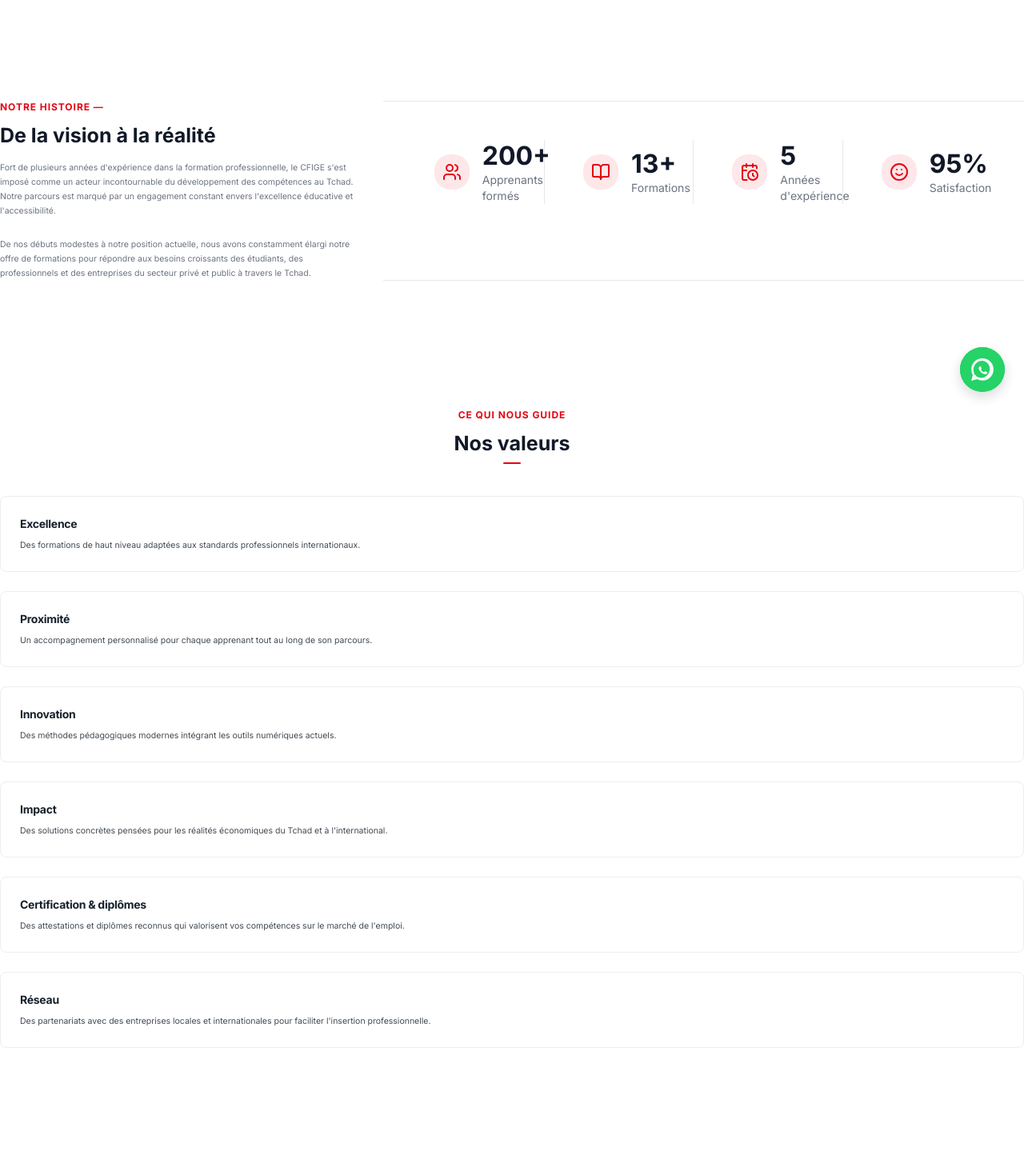
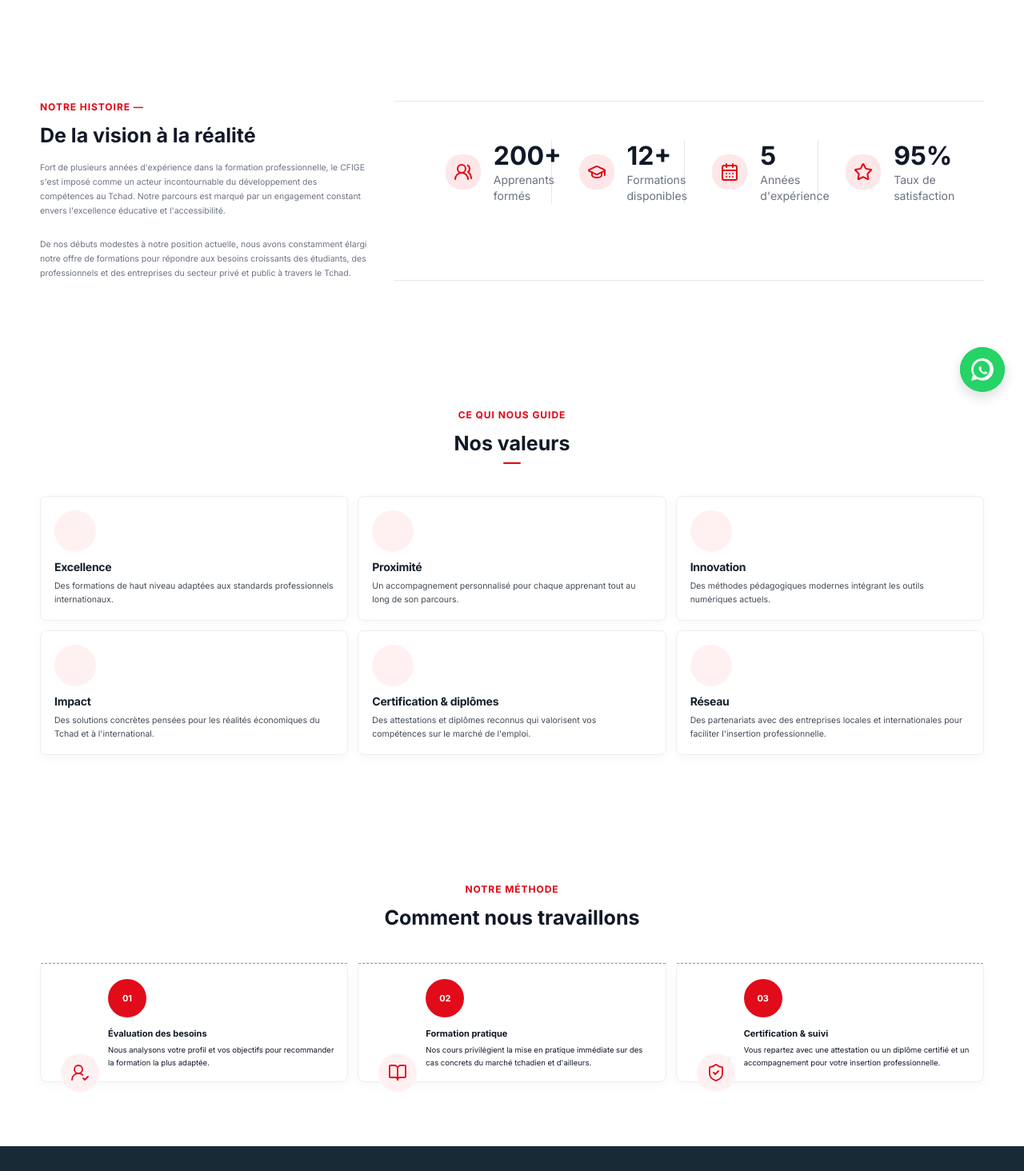
Before and after one commit to marcmahonte-art/cfige-tchad, a Next.js app: page /a-propos in a window 1280 px wide. Shown: the part 286-1750 px from the top of the page at 80% size. Built offline with nearby package versions, Linux system fonts and the light colour scheme.

Commit message:
fix: .container-site CSS, Stats conformes spec, method icons, team/footer links, values design

```diff
--- a/src/app/globals.css
+++ b/src/app/globals.css
@@ -75,6 +75,12 @@
 }
 
 @layer components {
+/* Container site (about pages) */
+.container-site {
+  width: min(calc(100% - 86px), 1180px);
+  margin-inline: auto;
+}
+
 /* Container: max 1240px, responsive side gutters */
 .cfige-container {
   width: calc(100% - 32px);
--- a/src/components/about/about-hero.tsx
+++ b/src/components/about/about-hero.tsx
@@ -28,7 +28,7 @@ export function AboutHero() {
           <div className="relative">
             <Image
               src="/images/apropos/apropos.png"
-              alt=""
+              alt="Portrait de l'équipe CFIGE au bureau"
               fill
               priority
               className="object-cover object-center"
--- a/src/components/about/method-section.tsx
+++ b/src/components/about/method-section.tsx
@@ -1,5 +1,12 @@
 import { methods } from "@/data/about";
+import { UserRoundCheck, BookOpen, ShieldCheck } from "lucide-react";
 import { Card } from "@/components/ui/card";
+
+const methodIcons: Record<string, React.ElementType> = {
+  "01": UserRoundCheck,
+  "02": BookOpen,
+  "03": ShieldCheck,
+};
 
 export function MethodSection() {
   return (
@@ -20,30 +27,38 @@ export function MethodSection() {
           </h2>
         </div>
 
-        <div className="mt-10 grid grid-cols-1 sm:grid-cols-2 lg:grid-cols-3 gap-4">
-          {methods.map((m) => (
+        <div className="mt-10 grid grid-cols-1 sm:grid-cols-2 lg:grid-cols-3 gap-3">
+          {methods.map((m) => {
+            const Icon = methodIcons[m.number];
+            return (
               <article
                 key={m.number}
                 className="group relative rounded-[9px] border border-[#ECEEF0] bg-white p-[20px_16px_15px_84px] shadow-[0_4px_14px_rgba(17,30,42,.03)] transition-colors hover:border-red-200 hover:shadow-[0_14px_32px_rgba(17,30,42,.09)]"
               >
                 <div
                   className="absolute inset-0 overflow-hidden"
-              >
-                <div
-                  className="float-left w-12 h-12 rounded-full bg-[#E10B1A] text-center text-white text-[11px] font-bold absolute top-[-13px] left-[25px]"
+                  style={{ borderTop: "1px dashed rgba(225,11,26,.55)" }}
+                />
+                <span
+                  className="relative z-10 flex h-12 w-12 items-center justify-center rounded-full bg-[#E10B1A] text-[11px] font-bold text-white"
+                  aria-hidden="true"
                 >
                   {m.number}
-                </div>
-              </div>
+                </span>
+                {Icon && (
+                  <span className="absolute bottom-[-13px] left-[25px] z-20 grid size-12 place-items-center rounded-full bg-[#FFF1F2] text-[#E10B1A]">
+                    <Icon className="size-6" strokeWidth={1.8} />
+                  </span>
+                )}
                 <div className="pt-3">
                   <h3 className="text-[11px] font-bold">{m.title}</h3>
-                <p className="mt-1 text-[9.5px] leading-[16px]">{m.description}</p>
+                  <p className="mt-1 text-[9.5px] leading-[16px]">
+                    {m.description}
+                  </p>
                 </div>
-              <hr
-                className="mt-4 border-t border-dashed border-red-200/50"
-              />
               </article>
-          ))}
+            );
+          })}
         </div>
       </div>
     </section>
--- a/src/components/about/team-section.tsx
+++ b/src/components/about/team-section.tsx
@@ -1,5 +1,6 @@
 import Image from "next/image";
 import { Mail, Linkedin } from "lucide-react";
+import { site } from "@/data/site";
 
 const team = [
   {
@@ -7,24 +8,32 @@ const team = [
     role: "Associé gérant",
     bio: "Fort de nombreuses années d'expérience dans la formation professionnelle au Tchad, Hassan pilote la stratégie globale du CFIGE.",
     image: "/images/apropos/equipe/associe_gerant_cfige_Hassan Ngarmbassa Ngargouleye.jpg",
+    linkedin: "#",
+    email: site.email,
   },
   {
     name: "Abel",
     role: "Fondateur",
     bio: "Abel a créé le CFIGE dans le but de proposer des formations de qualité accessible à tous les Tchadiens.",
     image: "/images/apropos/equipe/fondateur_cfige _MBATALBAYE ABEL.png",
+    linkedin: "#",
+    email: site.email,
   },
   {
     name: "Adore",
     role: "Directeur informatique",
     bio: "Adore supervise le développement des programmes numériques et s'assure de leur pertinence technologique.",
     image: "/images/apropos/equipe/informaticien_cfige_ADORE ADJITEBAYE RAKIDJON.png",
+    linkedin: "#",
+    email: site.email,
   },
   {
     name: "TOKMA",
     role: "Responsable des opérations",
     bio: "TOKMA assure le bon fonctionnement quotidien des formations et des partenariats industriels.",
     image: "/images/apropos/equipe/responsable_cfige_TOKMA ONDJE.jpg",
+    linkedin: "#",
+    email: site.email,
   },
 ];
 
@@ -78,13 +87,15 @@ export function TeamSection() {
                 </p>
                 <div className="mt-4 flex justify-center space-x-3">
                   <a
-                    href="#"
+                    href={m.linkedin}
+                    aria-label={`LinkedIn de ${m.name}`}
                     className="w-6 h-6 rounded-full bg-[#F4F5F6] flex items-center justify-center"
                   >
                     <Linkedin className="w-4 h-4 text-gray-500" />
                   </a>
                   <a
-                    href="#"
+                    href={`mailto:${m.email}`}
+                    aria-label={`Email de ${m.name}`}
                     className="w-6 h-6 rounded-full bg-[#F4F5F6] flex items-center justify-center"
                   >
                     <Mail className="w-4 h-4 text-gray-500" />
--- a/src/components/about/values-section.tsx
+++ b/src/components/about/values-section.tsx
@@ -1,4 +1,5 @@
 import { values } from "@/data/about";
+import { Card, CardContent } from "@/components/ui/card";
 
 export function ValuesSection() {
   return (
@@ -20,20 +21,38 @@ export function ValuesSection() {
           <span className="mx-auto mt-2 block h-0.5 w-[22px] rounded-full bg-primary" />
         </div>
 
-        <div className="mt-10 space-y-6">
-          {values.map((v) => (
-            <div
+        <div className="mt-10 grid grid-cols-1 md:grid-cols-2 lg:grid-cols-3 gap-3">
+          {values.map((v) => {
+            const Icon = v.icon;
+            return (
+              <Card
                 key={v.title}
-              className="p-6 rounded-[8px] border border-[#ECEEF0] bg-white"
+                className="
+                  rounded-[8px]
+                  border-[#ECEEF0]
+                  bg-white
+                  p-0
+                  shadow-[0_4px_14px_rgba(17,30,42,.03)]
+                  transition-all duration-200
+                  hover:-translate-y-[3px]
+                  hover:border-red-200
+                  hover:shadow-[0_14px_32px_rgba(17,30,42,.09)]
+                "
               >
-              <h3 className="text-[14px] font-bold leading-5 tracking-[-0.02em] text-[#17212B]">
+                <CardContent className="p-[17px]">
+                  <div className="grid size-[52px] place-items-center rounded-full bg-[#FFF1F2] text-[#E10B1A]">
+                    <Icon className="size-[25px] stroke-[1.8]" />
+                  </div>
+                  <h3 className="mt-[9px] text-[14px] font-bold leading-5 tracking-[-0.02em] text-[#17212B]">
                     {v.title}
                   </h3>
-              <p className="mt-2 text-[10.5px] leading-[17px] text-[#414A53]">
+                  <p className="mt-[5px] text-[10.5px] leading-[17px] text-[#414A53]">
                     {v.description}
                   </p>
-            </div>
-          ))}
+                </CardContent>
+              </Card>
+            );
+          })}
         </div>
       </div>
     </section>
--- a/src/components/home/Stats.tsx
+++ b/src/components/home/Stats.tsx
@@ -1,17 +1,17 @@
-import { Users, BookOpen, CalendarClock, Smile } from "lucide-react";
+import { UsersRound, GraduationCap, CalendarDays, Star } from "lucide-react";
 
 const stats = [
-  { value: "200+", label: "Apprenants formés", icon: Users },
-  { value: "13+", label: "Formations", icon: BookOpen },
-  { value: "5", label: "Années d'expérience", icon: CalendarClock },
-  { value: "95%", label: "Satisfaction", icon: Smile },
+  { value: "200+", label: "Apprenants formés", icon: UsersRound },
+  { value: "12+", label: "Formations disponibles", icon: GraduationCap },
+  { value: "5", label: "Années d'expérience", icon: CalendarDays },
+  { value: "95%", label: "Taux de satisfaction", icon: Star },
 ];
 
 export function Stats() {
   return (
     <section aria-label="Chiffres clés" className="border-y border-gray-200 bg-white">
       <div className="cfige-container py-12">
-        <dl className="grid grid-cols-2 gap-x-6 gap-y-8 lg:grid-cols-4 lg:divide-x lg:divide-gray-200">
+        <dl className="grid grid-cols-2 gap-2.5 lg:grid-cols-4 lg:divide-x lg:divide-gray-200">
           {stats.map((s) => (
             <div
               key={s.label}
--- a/src/components/layout/Footer.tsx
+++ b/src/components/layout/Footer.tsx
@@ -17,11 +17,11 @@ const servicesLinks = [
   "Conseil",
 ];
 const cfigeLinks = [
-  { label: "À propos", href: "/#apropos" },
-  { label: "Équipe", href: "/#apropos" },
-  { label: "Blog", href: "/#blog" },
-  { label: "Contact", href: "/#contact" },
-];
+    { label: "À propos", href: "/a-propos" },
+    { label: "Équipe", href: "/a-propos#equipe" },
+    { label: "Blog", href: "/blog" },
+    { label: "Contact", href: "/contact" },
+  ];
 
 export function Footer() {
   return (
```
Also changed, not shown: 1 other file (tests, documents, lock files or other folders). Lines whose indentation alone changed are shown as unchanged.
